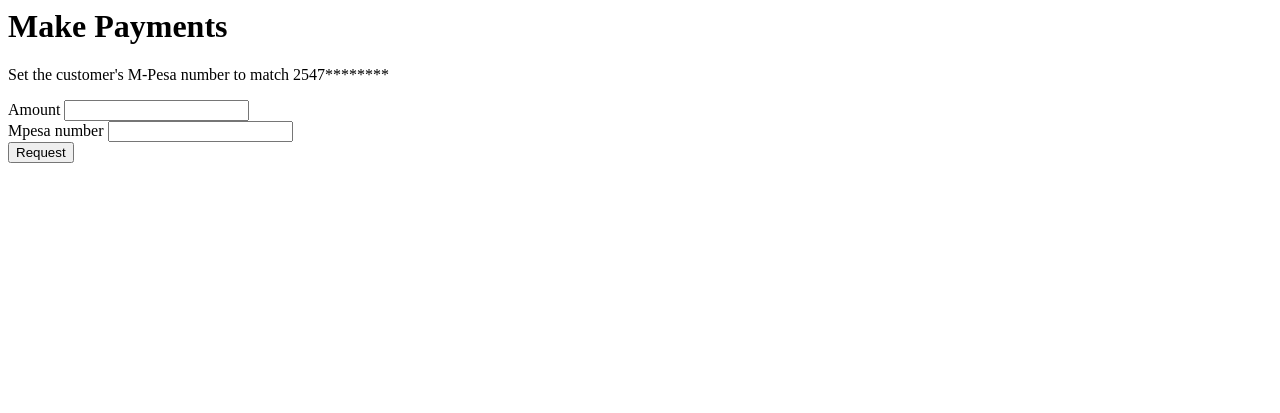
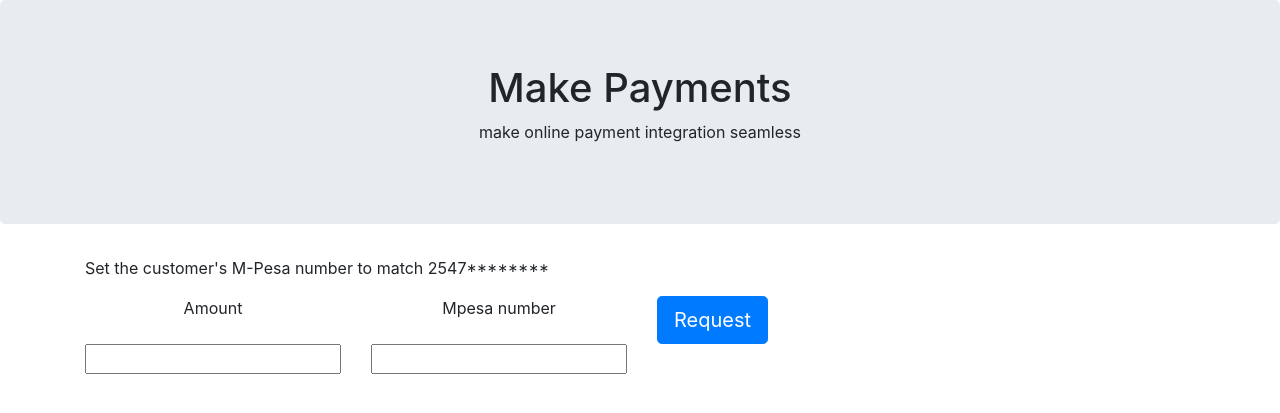
Before and after one commit to BrianMuigai/online-payment, a Flask app: page / in a window 1280 px wide. Shown: the top 413 px of the page. Run offline with Flask 2, Linux system fonts and the light colour scheme; some libraries are stand-ins or nearby versions.

Commit message:
additionals

```diff
--- a/app/main/routes.py
+++ b/app/main/routes.py
@@ -11,6 +11,9 @@ from app.main import bp
 from app.models import Transaction
 from app.main.forms import MakePayment
 from brij.mpesa import MpesaService
+from brij.loader import BrijLoader
+
+brij = BrijLoader(app_id=os.environ.get('BRIJ_APP_ID'), app_key=os.environ.get('BRIJ_APP_KEY'))
 
 '''@bp.route('/favicon.ico')
 def favicon():
@@ -42,8 +45,11 @@ def request_payment():
     valid_number = validate_mpesa_number(mpesa_number)
 
     #todo brij direct transaction
-    to_acc = MpesaService(app_id=os.environ.get('BRIJ_APP_ID'), app_key=os.environ.get('BRIJ_APP_KEY'))
-    response = to_acc.mpesa_to_acc(amount, valid_number, valid_number, description='test payment')
+
+    try:
+        response = brij.get_mpesa_services().mpesa_to_acc(amount, valid_number, valid_number, description='test payment')
+    except Exception:
+        return jsonify({'ResponseCode':400, 'error':'Unable to complete request'})
 
     '''transaction = Transaction(
         amount=amount,
@@ -51,4 +57,16 @@ def request_payment():
     )
     db.session.add(transaction)
     db.session.commit()'''
-    return jsonify(response.text)
+    if response.json()['ResponseCode'] == '0':
+        return jsonify(response.json())
+    return jsonify({'ResponseCode':400, 'error':'Unable to complete request'})
+
+@bp.route('/validate-payment/<merchant_id>', methods=['POST'])
+def validate_payment(merchant_id):
+    try:
+        response = brij.validate_mpesa_transaction(merchant_id, 'direct')
+    except Exception:
+        return jsonify({'ResponseCode':400, 'error':'Unable to complete request'})
+    if response.json()['status']:
+        return jsonify (response.json())
+    return jsonify({'ResponseCode':400,'error':'unable to complete request'})
--- a/app/templates/index.html
+++ b/app/templates/index.html
@@ -1,29 +1,38 @@
-<html class="no-js" lang="">
+<html class="no-js" lang="en">
 <head>
 	<title>Example brij app</title>
 	<meta name="viewport" content="width=device-width, initial-scale=1">
+	<link rel="stylesheet" href="https://maxcdn.bootstrapcdn.com/bootstrap/4.4.1/css/bootstrap.min.css">
 	<link rel="stylesheet" href="https://cdnjs.cloudflare.com/ajax/libs/font-awesome/4.7.0/css/font-awesome.min.css">
 	<script src="http://code.jquery.com/jquery-1.8.3.min.js"></script>
+	<script src="https://maxcdn.bootstrapcdn.com/bootstrap/4.4.1/js/bootstrap.min.js"></script>
 </head>
 <body>
 {% import 'bootstrap/wtf.html' as wtf %}
+<div class="jumbotron text-center">
+     <h1>{{ _('Make Payments') }}</h1>
+     <p>make online payment integration seamless</p>
+</div>
 
- <h1>{{ _('Make Payments') }}</h1>
-
+<div class="container">
+    <div id="input">
+    	<p class="justify-content-center">Set the customer's M-Pesa number to match 2547********</p>
+    	<form id="pay-form" class="form-inline">
     	    <div class="row">
-        <div class="col-md-6" id="input">
-        	<p class="justify-content-center">Set the customer's M-Pesa number to match 2547********</p>
-        	<form id="pay-form">
-        	    <div class="field">
+    	        <div class="col">
         	        <label>Amount</label>
+        	        </br>
         	        {{payments.charges}}
         	    </div>
-        	    <div class="field">
+        	    <div class="col">
         	        <label>Mpesa number</label>
+        	        </br>
         	        {{payments.mobile}}
         	    </div>
-        	    <div class="field">
-        	        <input type="submit" value="Request" class="btn btn-primary btn-lg" data-loading-text="<i class='fa fa-spinner fa-spin'</i> Processing order"/>
+        	    </br>
+        	    <div class="col">
+        	        <input id="submit" type="submit" value="Request" class="btn btn-primary btn-lg" data-loading-text="<i class='fa fa-spinner fa-spin'</i> Processing order"/>
+        	    </div>
     	    </div>
     	</form>
     </div>
@@ -32,14 +41,20 @@
         <br>
         Loading...
     </div>
+    <div id="validation" style="display: none; width: 69px; height: 89px; border: 1px; solid: black; position: absolute; top:50%; left:50%; padding:2px">
+        <img src="{{ url_for('static', filename='img/wait.gif') }}" width="64" height="64" />
+        <br>
+        waiting for customer to pay...
     </div>
+
     <div class="row">
         <div id="form-messages"></div>
     </div>
-
+</div>
 <script>
 $(document).ready(function() {
     $('form').submit(function (e) {
+        $("form-messages").text("");
         $("#wait").css("display", "block");
         var url = "{{ url_for('main.request_payment') }}"; // send the form data here.
         $.ajax({
@@ -48,15 +63,32 @@
             data: $('form').serialize(), // serializes the form's elements.
         })
         .done(function(response){
-                $("#wait").css("display","none");
-                $("#form-messages").text(response)
-                console.log(response)  // display the returned data in the console.
+            $("#form-messages").text(response);
+            $("#wait").css("display", "none");
+            $("validation").css("display","block");
+            if (response.ResponseCode == '0'){
+                var validationUrl= "{{ url_for('main.validate_payment', merchant_id="+response.MerchantRequestID+") }}";
+                $.ajax({
+                    type: "POST",
+                    url: validationUrl,
+                })
+                .done(function(val_response){
+                    $("#validation").css("display","none");
+                    $("#form-messages").text(response+"\n"+val_response);
+                })
+                .fail(function(val_response){
+                    $("#validation").css("display","none");
+                    $("#form-messages").text(response+"\n validation error\n"+val_response);
+                });
+
+            }
+
+
         })
         .fail(function(response){
             console.log(response)
-                // display the returned data in the console.
             $("#wait").css("display","none");
-                $("#form-messages").text(response)
+            $("#form-messages").text(response);
         });
         e.preventDefault(); // block the traditional submission of the form.
     });
@@ -65,7 +97,7 @@
     $.ajaxSetup({
         beforeSend: function(xhr, settings) {
             if (!/^(GET|HEAD|OPTIONS|TRACE)$/i.test(settings.type) && !this.crossDomain) {
-                    xhr.setRequestHeader("X-CSRFToken", "{{ payments.csrf_token._value() }}")
+                xhr.setRequestHeader("X-CSRFToken", "{{ payments.csrf_token._value() }}");
             }
         }
     })
--- a/requirements.txt
+++ b/requirements.txt
@@ -37,4 +37,4 @@ visitor==0.1.3
 Werkzeug==0.14.1
 WTForms==2.1
 gunicorn==19.9.0
-brij-fintech==0.0.4
+brij-fintech
```
Also changed, not shown: README.md, 1 other file. Lines whose indentation alone changed are shown as unchanged.
